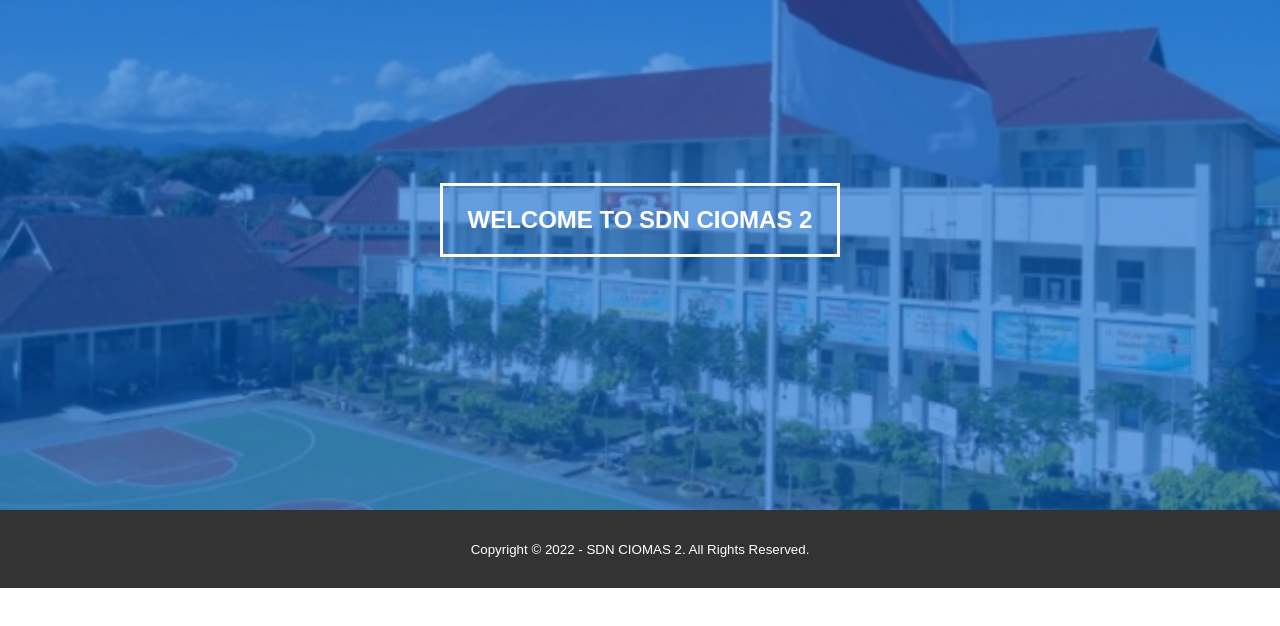
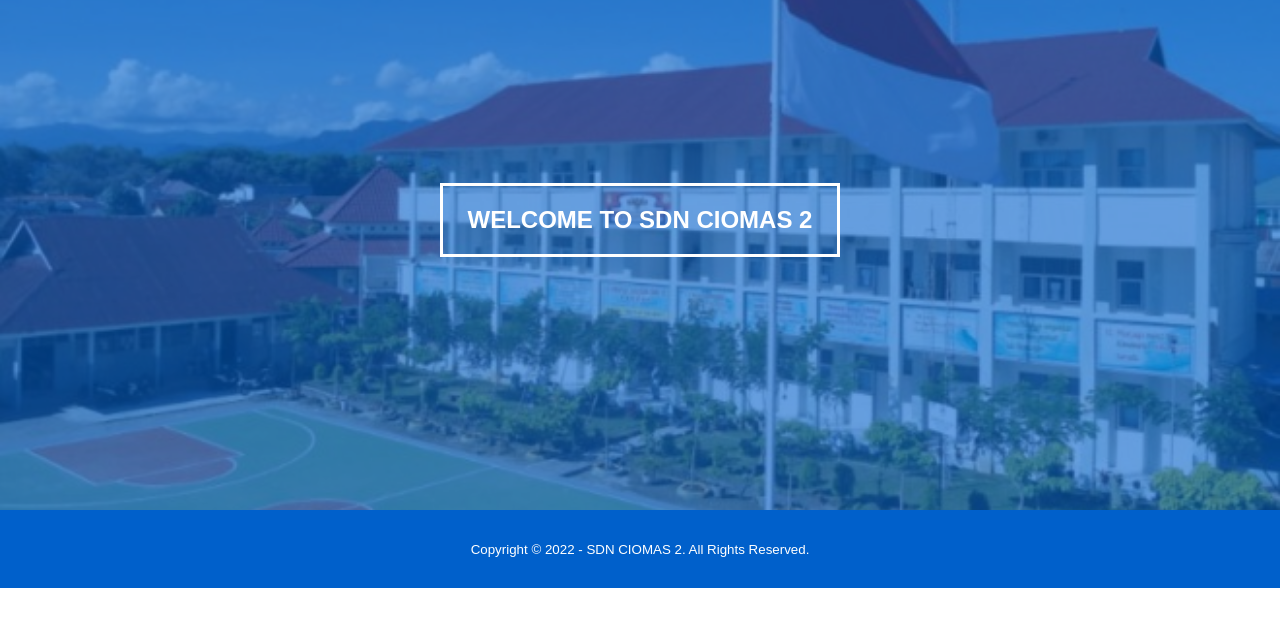
Before and after one commit to sdnciomas2/sdnciomas2.github.io, a plain HTML site: page index.html in a window 1280 px wide. Shown: the part 166-792 px from the top of the page. Drawn offline with nearby package versions, Linux system fonts and the light colour scheme.

Commit message:
Update style.css

```diff
--- a/css/style.css
+++ b/css/style.css
@@ -106,7 +106,7 @@
 }
 footer	{
 	padding: 30px 0;
-	background-color: #333;
+	background-color: #0060CB;
 	color: #fff;
 	text-align: center;
 }
```
